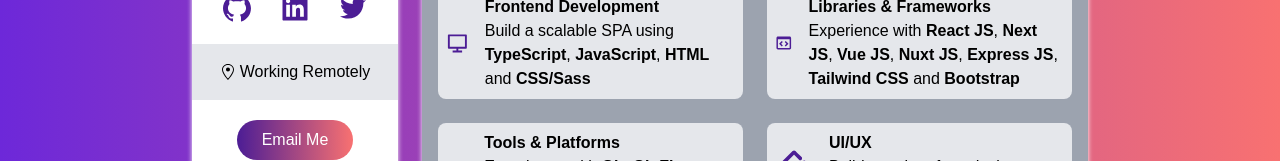
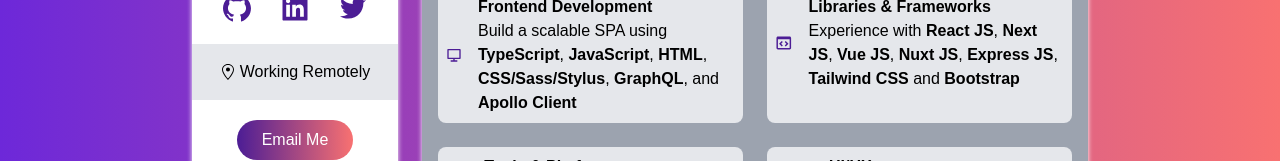
Before and after one commit to marcelleemendess/portfolio-v2, a Next.js app: page / in a window 1280 px wide. Shown: the part 461-622 px from the top of the page. Built offline with nearby package versions, Linux system fonts and the light colour scheme.

Commit message:
update about and skills

```diff
--- a/data.ts
+++ b/data.ts
@@ -10,7 +10,7 @@ export const skills: ISkills[] = [
     Icon: RiComputerLine,
     title: "Frontend Development",
     about:
-      "Build a scalable SPA using <b>TypeScript</b>, <b>JavaScript</b>, <b>HTML</b> and <b>CSS/Sass</b>",
+      "Build a scalable SPA using <b>TypeScript</b>, <b>JavaScript</b>, <b>HTML</b>, <b>CSS/Sass/Stylus</b>, <b>GraphQL</b>, and <b>Apollo Client</b>",
   },
   {
     Icon: BiCodeBlock,
```
